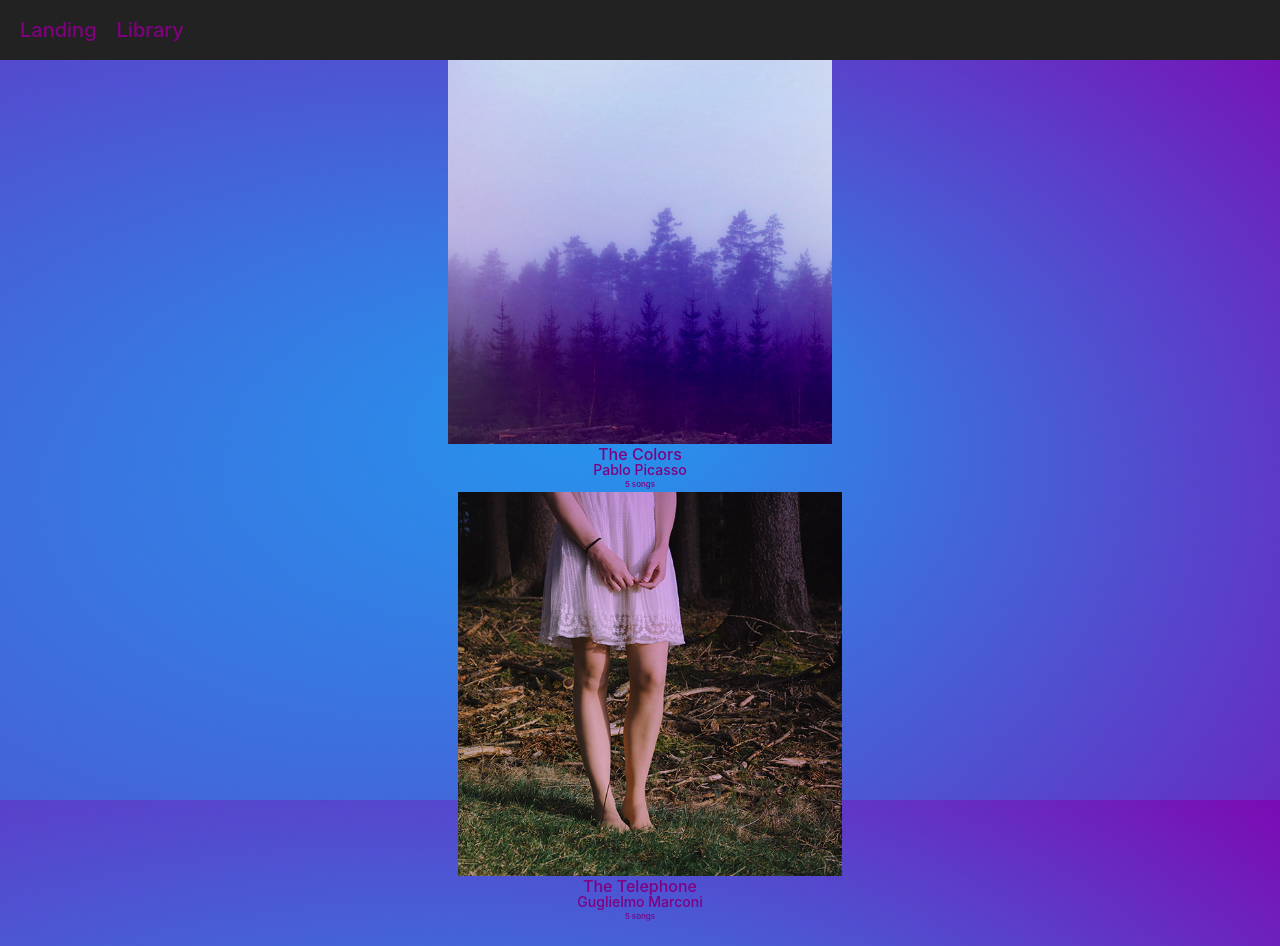
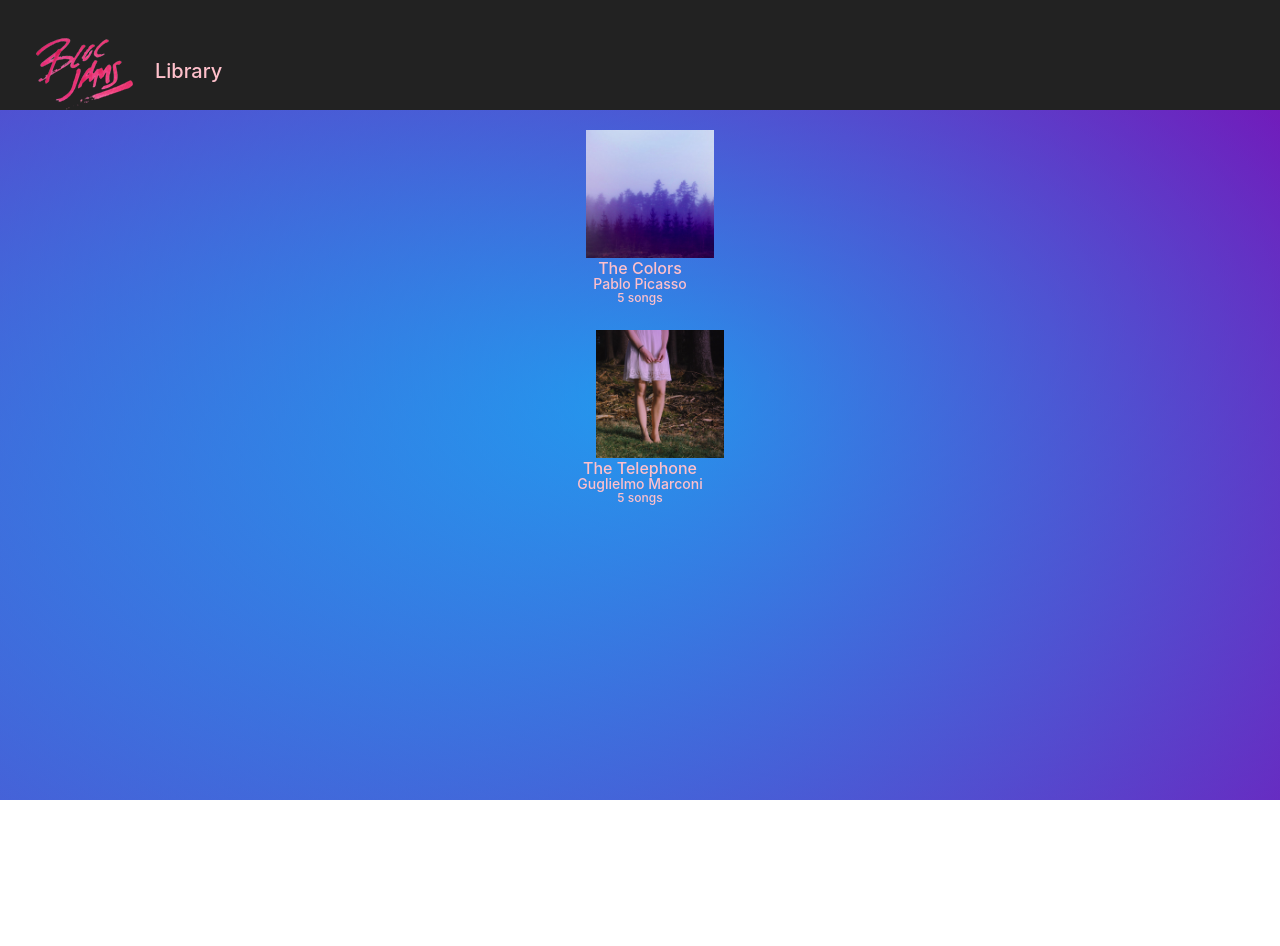
Before and after one commit to ryandiercks/bloc-jams-react, a React (Create React App) app: page /library in a window 1280 px wide. After the commit the page ends 800 px from the top, so only its background shows below. Built offline with nearby package versions, Linux system fonts and the light colour scheme.

Commit message:
Assignment 10 completedv2- resized

```diff
--- a/src/App.css
+++ b/src/App.css
@@ -29,8 +29,8 @@ body {
 
 .App-header {
   background-color: #222;
-  height: 20px;
-  padding: 20px;
+  height: 40px;
+  padding: 35px;
   color: white;
 }
 
@@ -61,16 +61,27 @@ button {
 }
 
 a {
-  color: Purple;
+  color: pink;
   font-weight: 500;
   font-size: 20px;
   text-decoration: none;
   padding-right: 20px;
 }
 
+.album-cover-art {
+  float: left;
+}
+
+.album-info {
+  float: right;
+}
+
 .Library-album-image {
-  width: 30%;
-  height: auto;
+  width: 10%;
+  height: 10%;
+  padding-left: 20px;
+  padding-top: 20px;
+
 }
 .Library-album-title {
   font-size: 16px;
@@ -83,15 +94,16 @@ a {
 }
 
 .Library-album-songs {
-  font-size: 8px;
-  height: 8px;
+  font-size: 12px;
+  height: 12px;
   padding-bottom: 10px;
 }
 
 #album-cover-art {
-  width: 45%;
-  height: auto;
+  width: 22%;
+  float: left;
 }
+
 
 #album-title {
   height: 8px;
@@ -143,7 +155,7 @@ a {
 }
 
 .player-bar {
-  float: left;
+  float: bottom;
   width: 100%;
   padding-top: 20px;
 }
--- a/src/App.js
+++ b/src/App.js
@@ -11,7 +11,7 @@ class App extends Component {
       <div className="App">
       <header className="App-header">
         <nav className="App-header-nav">
-          <Link to='/'>Landing</Link>
+          <Link to ='/'><img src="./../assets/images/bloc_jams_logo.png" alt="Bloc Jams Landing" /></Link>
           <Link to='/library'>Library</Link>
         </nav>
       </header>
```
Also changed, not shown: src/components/Library.js (+4 -4 lines).
